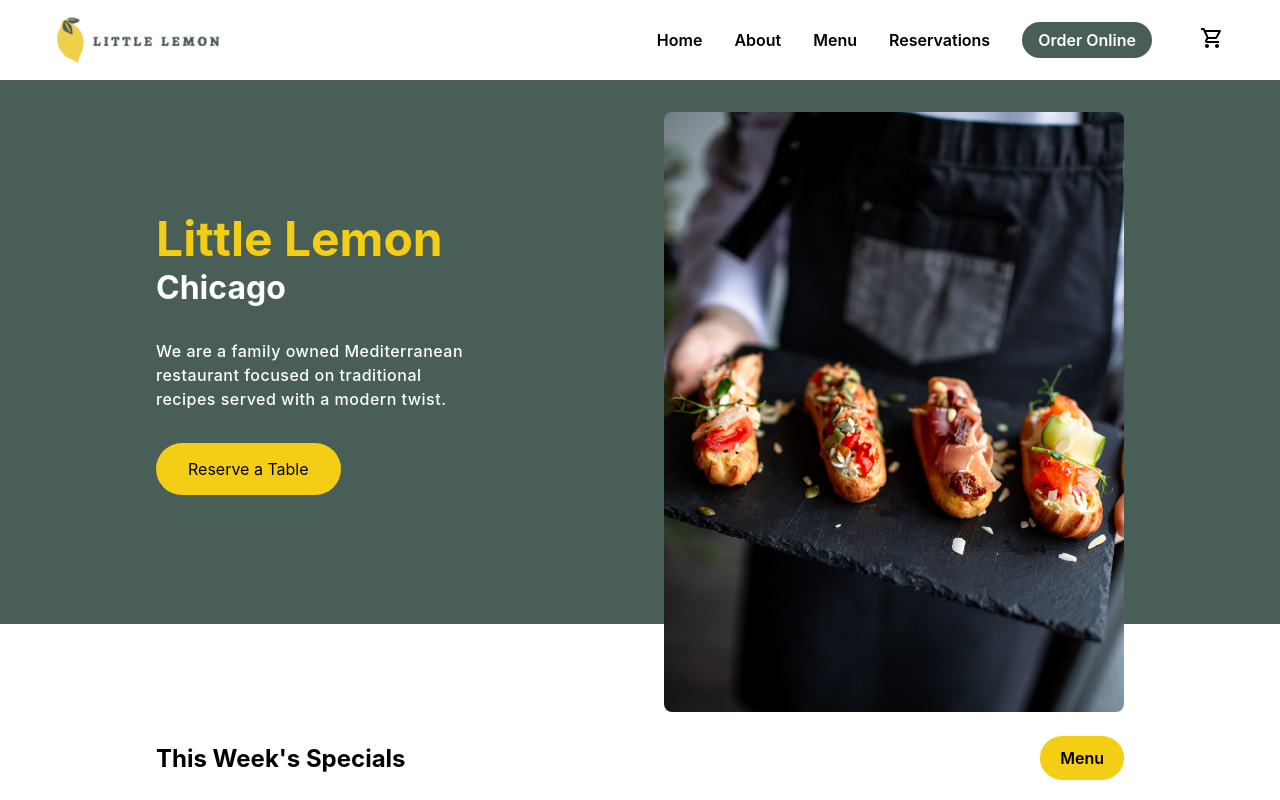
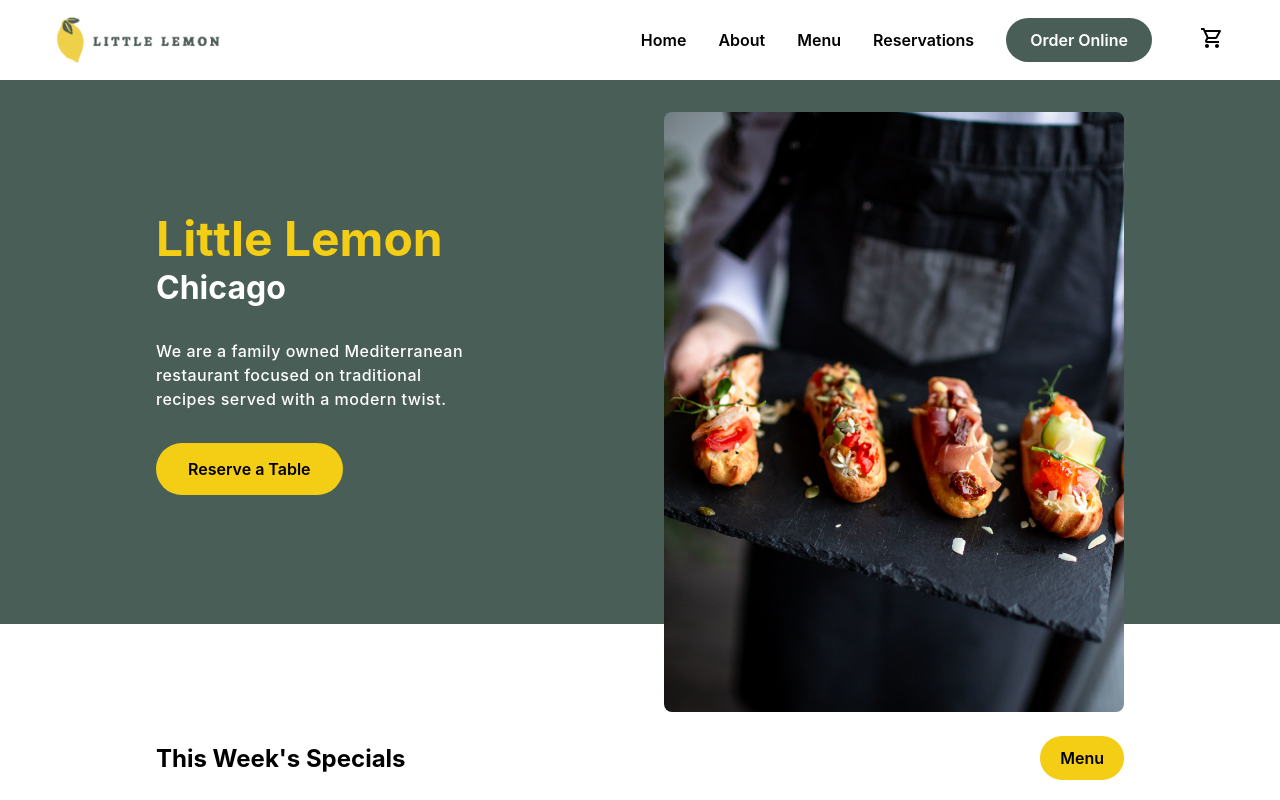
Before and after one commit to jayziggaman/reserve-a-table-for-restaurant-coursera-project, a React (Create React App) app: page / in a window 1280 px wide. Shown: the top 800 px of the page. Built offline with nearby package versions, Linux system fonts and the light colour scheme.

Commit message:
Flex Style and Grid Style added.

```diff
--- a/src/COMPONENTS/GENERAL-COMPONENTS/Header/Header.css
+++ b/src/COMPONENTS/GENERAL-COMPONENTS/Header/Header.css
@@ -62,7 +62,7 @@
 div.header-menu ul li.order-online a {
   background-color: var(--green);
   color: white;
-  padding: 0.5rem 1rem;
+  padding: 0.75rem 1.5rem;
   border-radius: 3rem;
 }
 
--- a/src/COMPONENTS/HOME-COMPONENTS/Landing/Landing.css
+++ b/src/COMPONENTS/HOME-COMPONENTS/Landing/Landing.css
@@ -67,6 +67,7 @@
   width: max-content;
   border-radius: 3rem;
   margin-top: 2rem;
+  font-weight: 600;
 }
 
 
--- a/src/COMPONENTS/HOME-COMPONENTS/Reviews/Review/Review.jsx
+++ b/src/COMPONENTS/HOME-COMPONENTS/Reviews/Review/Review.jsx
@@ -19,9 +19,9 @@
   return (
     <div className="review">
       <div className="review-stars">
-        {arr.map(star => {
+        {arr.map((star, ind) => {
           return (
-            <span>
+            <span key={ind}>
               <StarOutlinedIcon
                 style={{
                   color: '#F4CE14'
```
